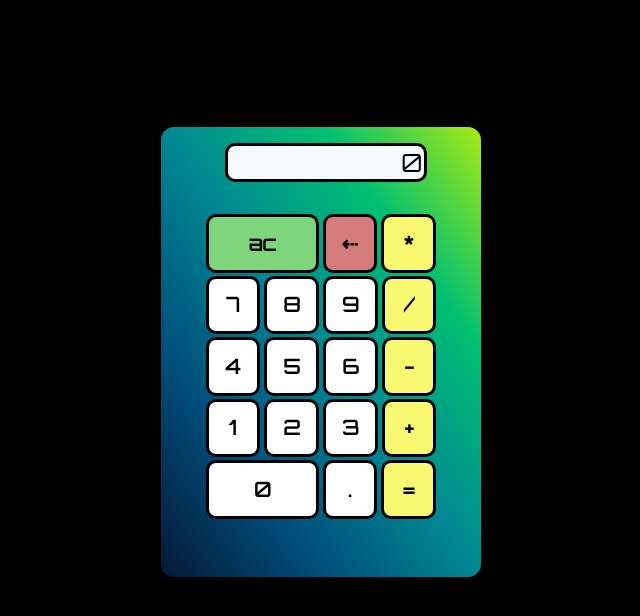
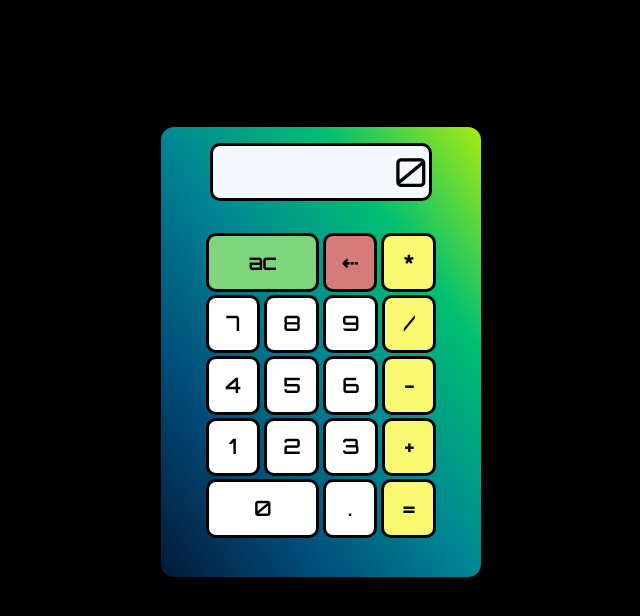
Before and after one commit to ViniDezotti/vinidezotti.github.io, a plain HTML site: page calculadora.html in a window 1280 px wide. Shown: the part 84-700 px from the top of the page, without its empty margins (319-959 px from the left). Drawn offline with Linux system fonts and the light colour scheme.

Commit message:
screen size fix

```diff
--- a/style_calculadora/stylesheet.css
+++ b/style_calculadora/stylesheet.css
@@ -128,10 +128,11 @@ button:hover{
 
     .visor{
         margin: 5% auto 10% auto;
-        width: 60%;
+        left: 0;
+        width: 70%;
     }
 
-    .visor input:disabled{
+    .visor input{
         color: black;
         background-color: rgb(244, 248, 255);
         width: 100%;
```
